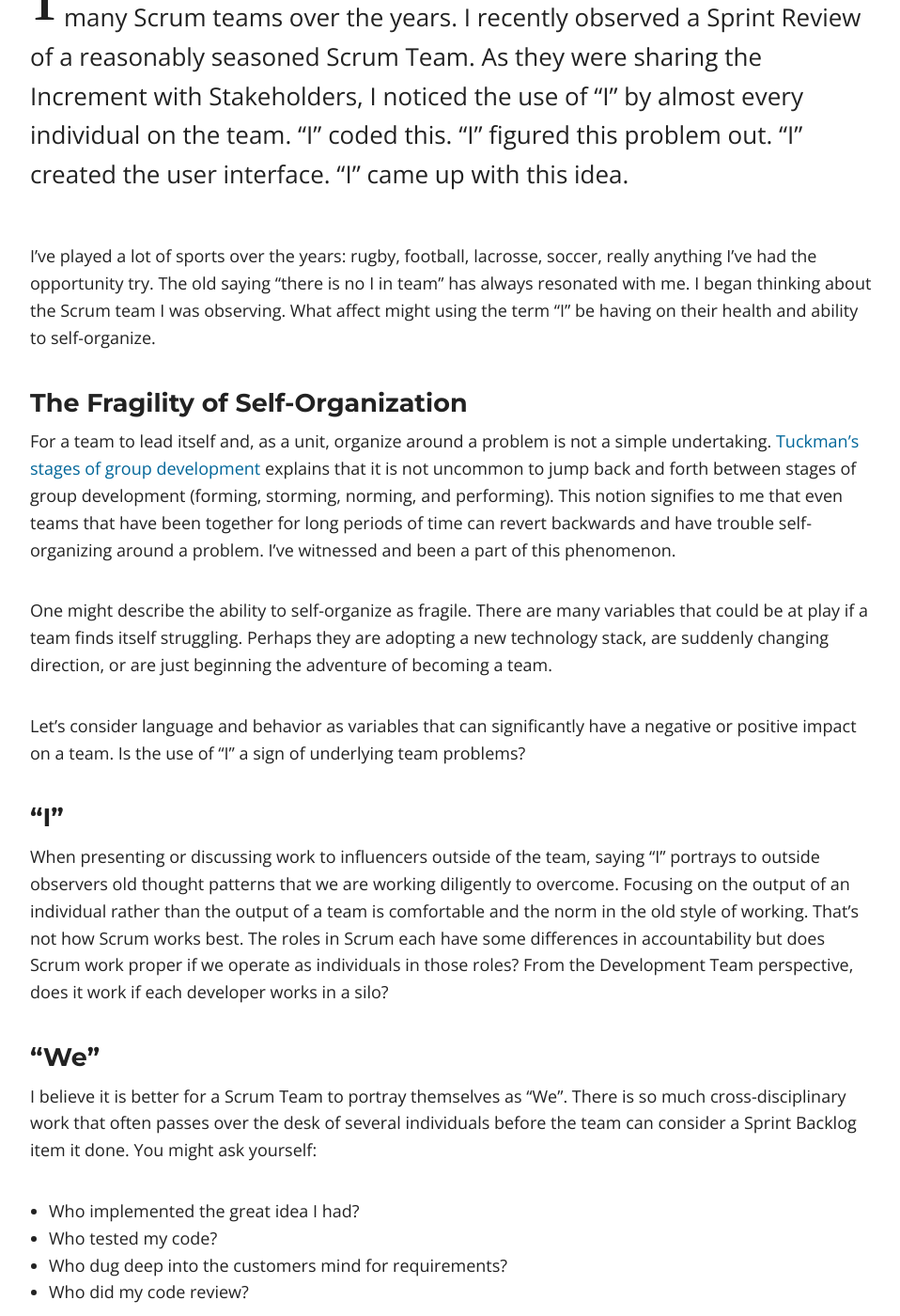
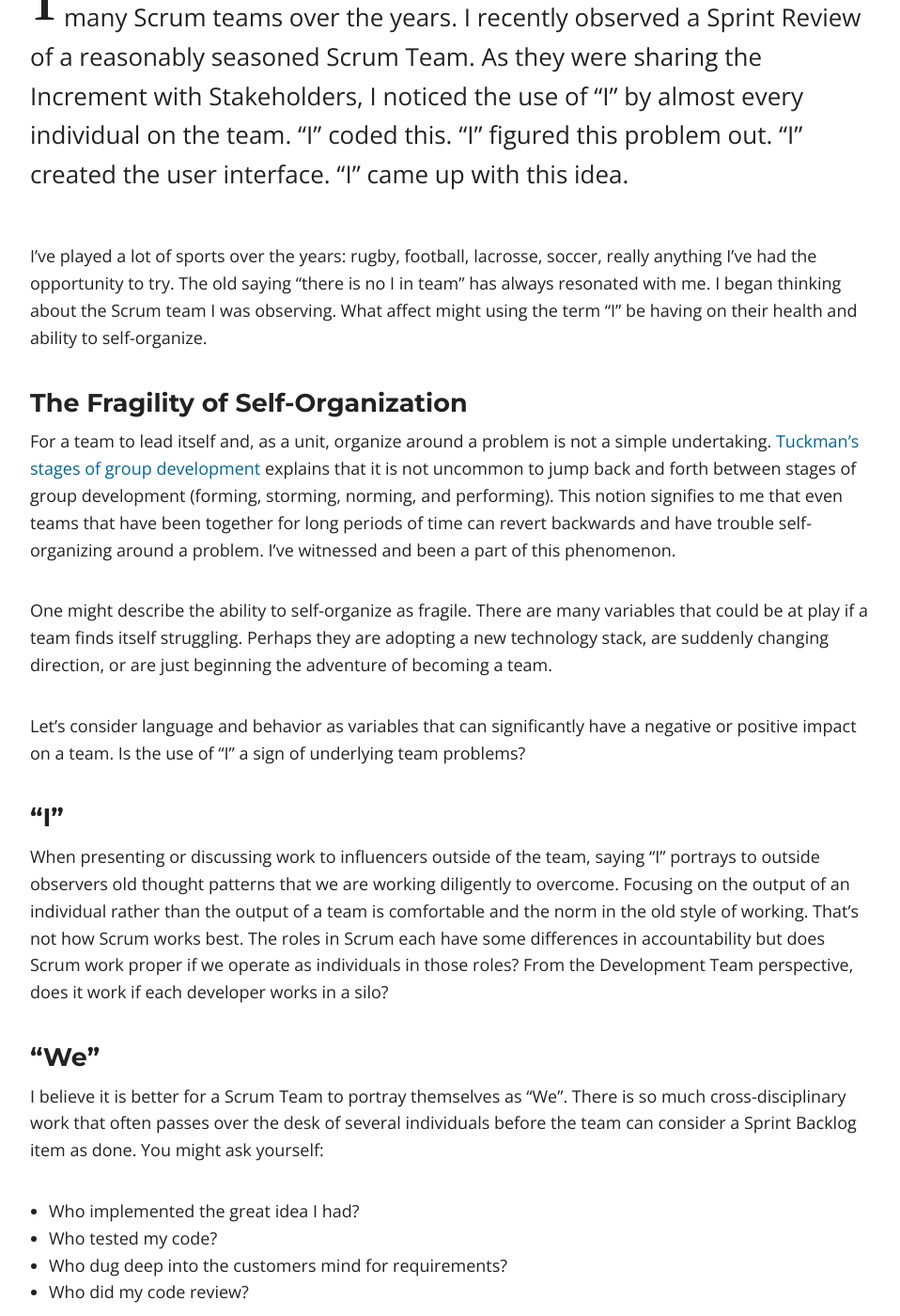
Before and after one commit to agiletodd/agiletodd.github.io, a Jekyll site: the page built from _posts/Scrum-framework/2016-09-07-There-Is-No-I-In-Scrum-Team.md, in a window 1280 px wide and 1400 px high, scrolled down 572 px. Shown: the whole window at 94% size, without its empty margins (158-1116 px from the left). Built offline with Jekyll 4.4.1, drawn with Linux system fonts in a browser that asks for light colours; nearby versions of some CDN libraries; comment, search, counter and statistics services are not loaded; some of the changed text lies outside the part shown.

```diff
--- a/_posts/Scrum-framework/2016-08-31-There-Is-No-I-In-Scrum-Team.md
+++ b/_posts/Scrum-framework/2016-09-07-There-Is-No-I-In-Scrum-Team.md
@@ -17,7 +17,7 @@ tags:
 
 I have had the pleasure of observing, working with, or being part of many Scrum teams over the years. I recently observed a Sprint Review of a reasonably seasoned Scrum Team. As they were sharing the Increment with Stakeholders, I noticed the use of "I" by almost every individual on the team. "I" coded this. "I" figured this problem out. "I" created the user interface. "I" came up with this idea.
 
-I've played a lot of sports over the years: rugby, football, lacrosse, soccer, really anything I've had the opportunity try. The old saying "there is no I in team" has always resonated with me. I began thinking about the Scrum team I was observing. What affect might using the term "I" be having on their health and ability to self-organize.
+I've played a lot of sports over the years: rugby, football, lacrosse, soccer, really anything I've had the opportunity to try. The old saying "there is no I in team" has always resonated with me. I began thinking about the Scrum team I was observing. What affect might using the term "I" be having on their health and ability to self-organize.
 
 ### The Fragility of Self-Organization
 For a team to lead itself and, as a unit, organize around a problem is not a simple undertaking. [Tuckman's stages of group development](/Theory/2016/02/22/Tuckmans-stages-of-group-development/) explains that it is not uncommon to jump back and forth between stages of group development (forming, storming, norming, and performing). This notion signifies to me that even teams that have been together for long periods of time can revert backwards and have trouble self-organizing around a problem. I've witnessed and been a part of this phenomenon.
@@ -30,14 +30,14 @@ Let's consider language and behavior as variables that can significantly have a
 When presenting or discussing work to influencers outside of the team, saying "I" portrays to outside observers old thought patterns that we are working diligently to overcome. Focusing on the output of an individual rather than the output of a team is comfortable and the norm in the old style of working. That's not how Scrum works best. The roles in Scrum each have some differences in accountability but does Scrum work proper if we operate as individuals in those roles? From the Development Team perspective, does it work if each developer works in a silo?
 
 ### "We"
-I believe it is better for a Scrum Team to portray themselves as "We". There is so much cross-disciplinary work that often passes over the desk of several individuals before the team can consider a Sprint Backlog item it done. You might ask yourself:
+I believe it is better for a Scrum Team to portray themselves as "We". There is so much cross-disciplinary work that often passes over the desk of several individuals before the team can consider a Sprint Backlog item as done. You might ask yourself:
 
 + Who implemented the great idea I had?
 + Who tested my code?
 + Who dug deep into the customers mind for requirements?
 + Who did my code review?
 
-There are a lot of factors and people involved in developing a great product. "We" can cohesively win and lose as a team while learning from our success and failures together.
+There are a lot of factors involved in developing a great product because software development is a complex profession. "We" can cohesively win and lose as a team while learning from our success and failures together.
 
 ### "I" and "We"
 There is still a place for "I". Within the Scrum Team "We" want to follow Scrum Values which should be viewed from both the "I" and "We" perspectives. "We" want to be transparent about our individual work and struggles. It's how "We" identify as individual contributors to a team. It's how "We" know who needs help. It's how "We" might improve. That is why "I" commit to being a good teammate and to portray our team as "We".
```
Also changed, not shown: other parts of _posts/Scrum-framework/2016-09-07-There-Is-No-I-In-Scrum-Team.md (+1 -1 lines).
